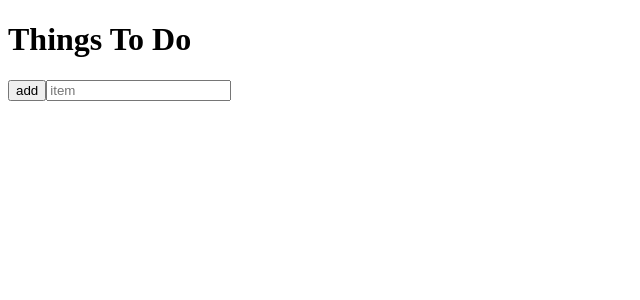
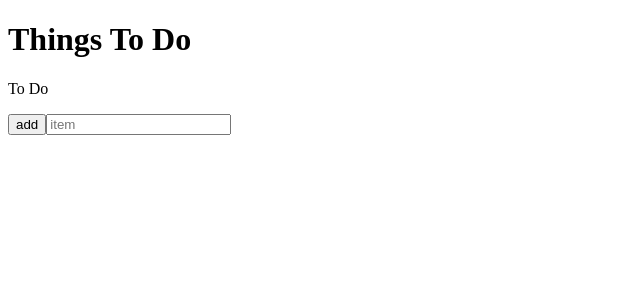
Before and after one commit to sonukapoor/angular-webinar-may-2017, an Angular app: page /todo in a window 1280 px wide. Shown: the top 300 px of the page, without its empty margins (0-640 px from the left). Built offline with nearby package versions, Linux system fonts and the light colour scheme.

Commit message:
Routing update

```diff
--- a/src/app/app.component.html
+++ b/src/app/app.component.html
@@ -1,3 +1,4 @@
 <h1>{{title}}</h1>
 
+<a [routerLink]='todo'>To Do</a>
 <router-outlet></router-outlet>
--- a/src/app/app.module.ts
+++ b/src/app/app.module.ts
@@ -2,7 +2,7 @@ import { BrowserModule } from '@angular/platform-browser';
 import { NgModule } from '@angular/core';
 import { FormsModule } from '@angular/forms';
 import { HttpModule } from '@angular/http';
-import { RouterModule, Routes } from '@angular/router';
+import { RouterModule } from '@angular/router';
 
 import { AppComponent } from './app.component';
 import { ToDoListComponent } from './to-do-list/to-do-list.component';
```
